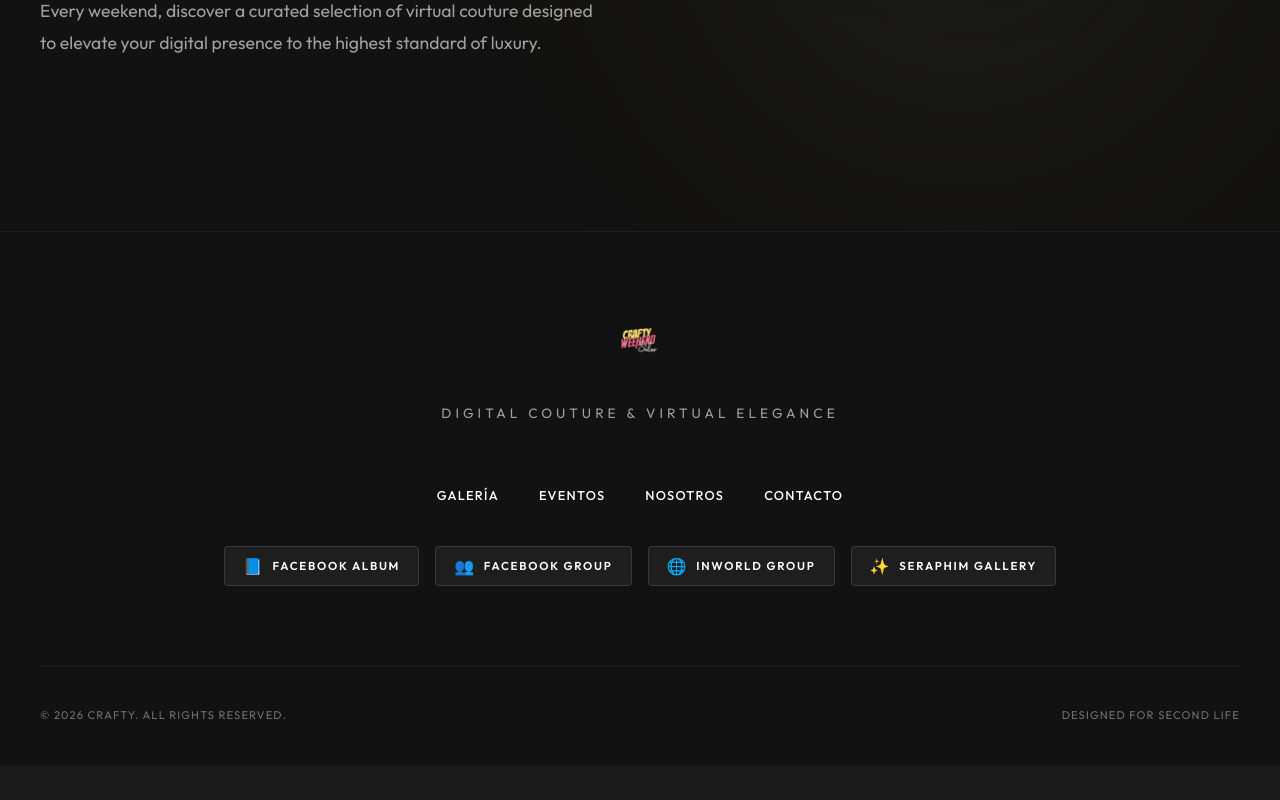
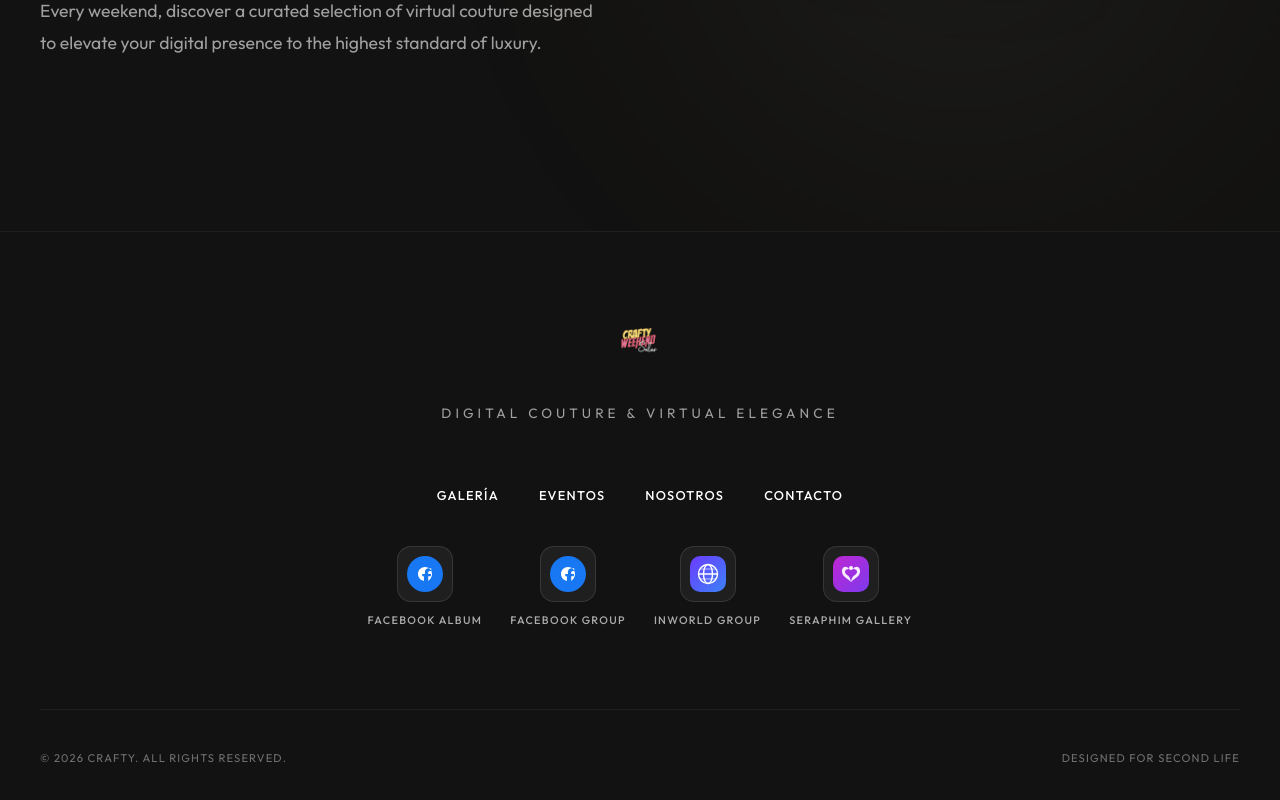
Before and after one commit to Wannamonroe/Crafty, a React (Vite) app: page / in a window 1280 px wide. Shown: the part 2199-2999 px from the top of the page. Before the commit the page ends 2964 px from the top, so only its background shows below. Built offline with nearby package versions, Linux system fonts and the light colour scheme; no server answers; the database is empty; a web font is replaced by a local one.

Commit message:
STYLE: Mejorados los iconos de las redes en el footer

```diff
--- a/src/components/Footer.css
+++ b/src/components/Footer.css
@@ -62,39 +62,59 @@
   display: flex;
   flex-wrap: wrap;
   justify-content: center;
-  gap: 16px;
+  gap: 28px;
   margin-bottom: 80px;
 }
 
 .footer-social-btn {
-  display: inline-flex;
+  display: flex;
+  flex-direction: column;
   align-items: center;
-  gap: 8px;
-  font-family: var(--font-body);
-  font-size: 0.72rem;
-  font-weight: 600;
-  letter-spacing: 0.15em;
-  color: var(--white);
-  background: rgba(255, 255, 255, 0.05);
-  border: 1px solid rgba(255, 255, 255, 0.12);
-  border-radius: 4px;
-  padding: 10px 18px;
-  text-transform: uppercase;
+  gap: 10px;
   text-decoration: none;
-  transition: background 0.3s ease, border-color 0.3s ease, transform 0.2s ease;
-  white-space: nowrap;
+  color: rgba(255, 255, 255, 0.65);
+  transition: color 0.3s ease, transform 0.25s ease;
+  cursor: pointer;
 }
 
 .footer-social-btn:hover {
-  background: rgba(255, 255, 255, 0.12);
-  border-color: rgba(255, 255, 255, 0.3);
-  transform: translateY(-2px);
-  color: var(--white);
+  color: #fff;
+  transform: translateY(-4px);
 }
 
-.footer-social-btn__icon {
-  font-size: 1rem;
-  line-height: 1;
+.footer-social-btn__logo {
+  display: flex;
+  align-items: center;
+  justify-content: center;
+  width: 56px;
+  height: 56px;
+  border-radius: 14px;
+  background: rgba(255, 255, 255, 0.06);
+  border: 1px solid rgba(255, 255, 255, 0.1);
+  transition: background 0.3s ease, border-color 0.3s ease, box-shadow 0.3s ease;
+  overflow: hidden;
+}
+
+.footer-social-btn:hover .footer-social-btn__logo {
+  background: rgba(255, 255, 255, 0.12);
+  border-color: rgba(255, 255, 255, 0.25);
+  box-shadow: 0 6px 24px rgba(0, 0, 0, 0.35);
+}
+
+.social-logo {
+  width: 36px;
+  height: 36px;
+  display: block;
+}
+
+.footer-social-btn__label {
+  font-family: var(--font-body);
+  font-size: 0.68rem;
+  font-weight: 500;
+  letter-spacing: 0.12em;
+  text-transform: uppercase;
+  text-align: center;
+  white-space: nowrap;
 }
 
 .footer-modern__bottom {
--- a/src/components/Footer.jsx
+++ b/src/components/Footer.jsx
@@ -9,6 +9,80 @@ const DEFAULT_LINKS = {
   footer_inworld_group: 'https://secondlife.com',
   footer_seraphim_gallery: 'https://seraphimsl.com',
 };
+
+/* ── SVG Icons ─────────────────────────────────────────────────────────── */
+
+function FacebookIcon() {
+  return (
+    <svg viewBox="0 0 36 36" fill="none" xmlns="http://www.w3.org/2000/svg" className="social-logo">
+      <rect width="36" height="36" rx="18" fill="#1877F2"/>
+      <path
+        d="M25 18c0-3.866-3.134-7-7-7s-7 3.134-7 7c0 3.492 2.556 6.388 5.906 6.92V20.28H15.22V18h2.688v-1.672c0-2.651 1.58-4.117 3.996-4.117 1.158 0 2.368.207 2.368.207v2.603h-1.334c-1.315 0-1.724.817-1.724 1.655V18h2.934l-.469 2.281h-2.465v4.64C22.444 24.388 25 21.492 25 18z"
+        fill="#fff"
+      />
+    </svg>
+  );
+}
+
+function InworldIcon() {
+  /* Inworld AI logo — stylised "i" in a rounded square */
+  return (
+    <svg viewBox="0 0 36 36" fill="none" xmlns="http://www.w3.org/2000/svg" className="social-logo">
+      <rect width="36" height="36" rx="10" fill="#111"/>
+      <rect width="36" height="36" rx="10" fill="url(#iw_grad)"/>
+      {/* Globe rings */}
+      <circle cx="18" cy="18" r="9.5" stroke="#fff" strokeWidth="1.4" fill="none"/>
+      <ellipse cx="18" cy="18" rx="4.5" ry="9.5" stroke="#fff" strokeWidth="1.4" fill="none"/>
+      <line x1="8.5" y1="18" x2="27.5" y2="18" stroke="#fff" strokeWidth="1.4"/>
+      <line x1="10" y1="13" x2="26" y2="13" stroke="#fff" strokeWidth="1" opacity="0.6"/>
+      <line x1="10" y1="23" x2="26" y2="23" stroke="#fff" strokeWidth="1" opacity="0.6"/>
+      <defs>
+        <linearGradient id="iw_grad" x1="0" y1="0" x2="36" y2="36" gradientUnits="userSpaceOnUse">
+          <stop stopColor="#6C3BFF"/>
+          <stop offset="1" stopColor="#3B82F6"/>
+        </linearGradient>
+      </defs>
+    </svg>
+  );
+}
+
+function SeraphimIcon() {
+  /* Seraphim — stylised feathered wing / "S" mark */
+  return (
+    <svg viewBox="0 0 36 36" fill="none" xmlns="http://www.w3.org/2000/svg" className="social-logo">
+      <rect width="36" height="36" rx="10" fill="url(#sr_grad)"/>
+      {/* Left wing */}
+      <path
+        d="M18 26 C14 22, 8 20, 9 14 C10 10, 14 10, 16 13 C12 13, 11 16, 13 18 C15 20, 17 20, 18 26Z"
+        fill="rgba(255,255,255,0.9)"
+      />
+      {/* Right wing */}
+      <path
+        d="M18 26 C22 22, 28 20, 27 14 C26 10, 22 10, 20 13 C24 13, 25 16, 23 18 C21 20, 19 20, 18 26Z"
+        fill="rgba(255,255,255,0.9)"
+      />
+      {/* Center body / halo dot */}
+      <circle cx="18" cy="12" r="2" fill="#fff"/>
+      <defs>
+        <linearGradient id="sr_grad" x1="0" y1="0" x2="36" y2="36" gradientUnits="userSpaceOnUse">
+          <stop stopColor="#C026D3"/>
+          <stop offset="1" stopColor="#7C3AED"/>
+        </linearGradient>
+      </defs>
+    </svg>
+  );
+}
+
+/* ── Social button data ────────────────────────────────────────────────── */
+
+const SOCIAL_BUTTONS = [
+  { key: 'footer_facebook_album',  label: 'Facebook Album',  Icon: FacebookIcon },
+  { key: 'footer_facebook_group',  label: 'Facebook Group',  Icon: FacebookIcon },
+  { key: 'footer_inworld_group',   label: 'Inworld Group',   Icon: InworldIcon  },
+  { key: 'footer_seraphim_gallery',label: 'Seraphim Gallery',Icon: SeraphimIcon },
+];
+
+/* ── Component ─────────────────────────────────────────────────────────── */
 
 export default function Footer() {
   const [links, setLinks] = useState(DEFAULT_LINKS);
@@ -36,6 +110,7 @@ export default function Footer() {
   return (
     <footer className="footer-modern">
       <div className="footer-modern__container">
+
         <div className="footer-modern__brand">
           <img src={craftyLogo} alt="Crafty Logo" className="footer-modern__logo" />
           <p className="footer-modern__tagline">DIGITAL COUTURE &amp; VIRTUAL ELEGANCE</p>
@@ -49,28 +124,27 @@ export default function Footer() {
         </div>
 
         <div className="footer-modern__socials">
-          <a href={links.footer_facebook_album}  target="_blank" rel="noreferrer" className="footer-social-btn">
-            <span className="footer-social-btn__icon">📘</span>
-            FACEBOOK ALBUM
-          </a>
-          <a href={links.footer_facebook_group}  target="_blank" rel="noreferrer" className="footer-social-btn">
-            <span className="footer-social-btn__icon">👥</span>
-            FACEBOOK GROUP
-          </a>
-          <a href={links.footer_inworld_group}   target="_blank" rel="noreferrer" className="footer-social-btn">
-            <span className="footer-social-btn__icon">🌐</span>
-            INWORLD GROUP
-          </a>
-          <a href={links.footer_seraphim_gallery} target="_blank" rel="noreferrer" className="footer-social-btn">
-            <span className="footer-social-btn__icon">✨</span>
-            SERAPHIM GALLERY
-          </a>
+          {SOCIAL_BUTTONS.map(({ key, label, Icon }) => (
+            <a
+              key={key}
+              href={links[key]}
+              target="_blank"
+              rel="noreferrer"
+              className="footer-social-btn"
+            >
+              <span className="footer-social-btn__logo">
+                <Icon />
+              </span>
+              <span className="footer-social-btn__label">{label}</span>
+            </a>
+          ))}
         </div>
 
         <div className="footer-modern__bottom">
           <span className="footer-modern__copy">&copy; {new Date().getFullYear()} CRAFTY. ALL RIGHTS RESERVED.</span>
           <span className="footer-modern__credits">DESIGNED FOR SECOND LIFE</span>
         </div>
+
       </div>
     </footer>
   );
```
